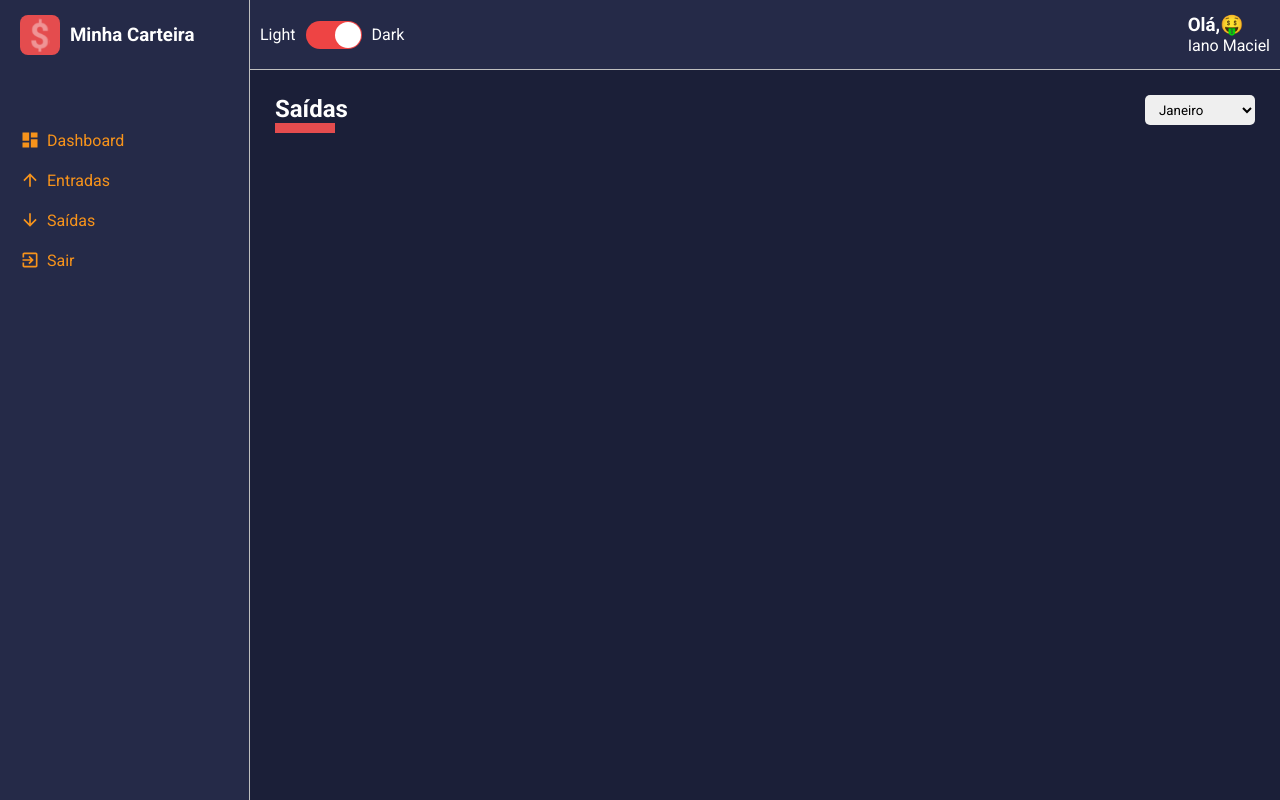
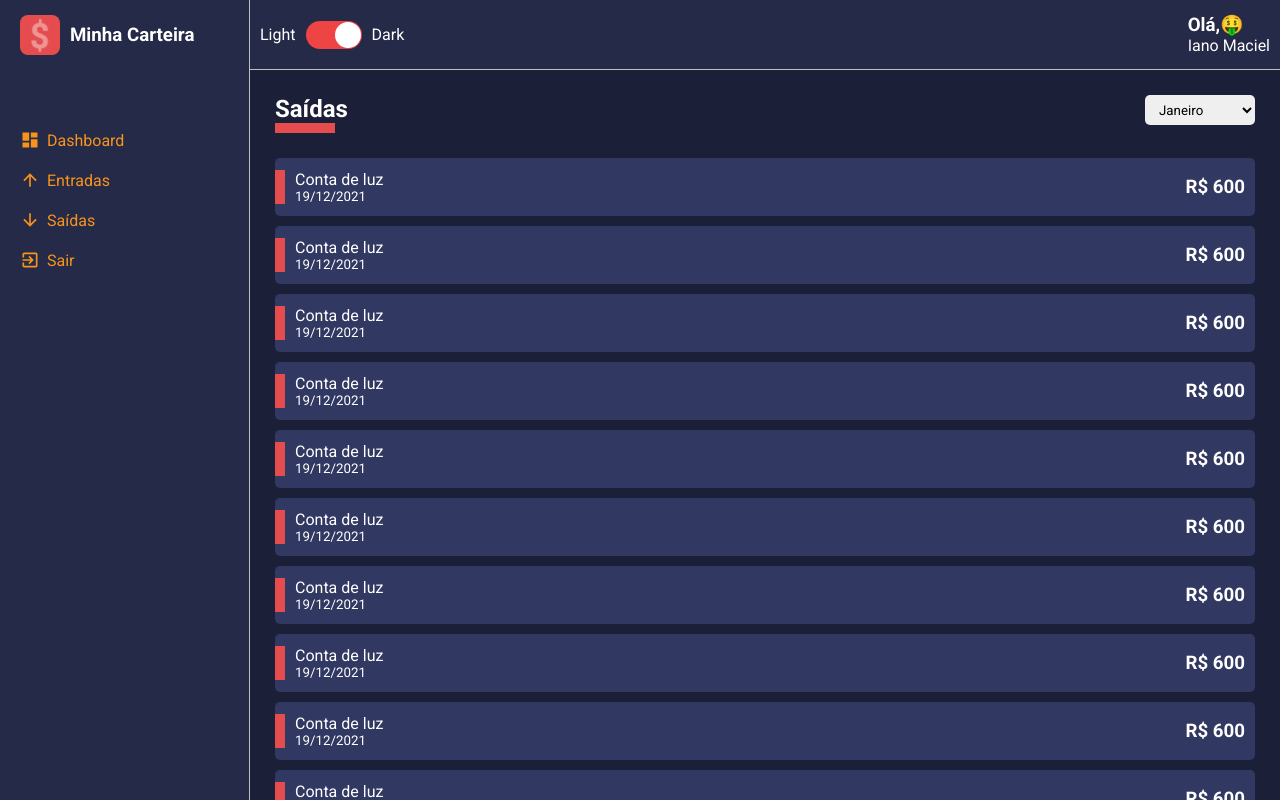
Before and after one commit to IanoMaciel/my-wallet, a React (Create React App) app: page / in a window 1280 px wide. Shown: the top 800 px of the page. Built offline with nearby package versions, Linux system fonts and the light colour scheme.

Commit message:
dev: Creating a list of financial movements

```diff
--- /dev/null
+++ b/src/components/HistoryFinanceCard/index.tsx
@@ -0,0 +1,32 @@
+import React from 'react'
+import * as S from './styles'
+
+interface IHistoryFinanceCardProps {
+    cardColor: string;
+    tagColor: string;
+    title: string;
+    subTitle: string;
+    amount: string;
+
+}
+
+const HistoryFinanceCard: React.FC<IHistoryFinanceCardProps> = ({
+    cardColor,
+    tagColor,
+    title,
+    subTitle,
+    amount
+}) => {
+    return(
+        <S.Container color={cardColor}>
+            <S.Tag color={tagColor}/>
+            <div>
+                <span>{title}</span>
+                <small>{subTitle}</small>
+            </div>
+            <h3>{amount}</h3>
+        </S.Container>
+    );
+}
+
+export default HistoryFinanceCard;
--- /dev/null
+++ b/src/components/HistoryFinanceCard/styles.ts
@@ -0,0 +1,50 @@
+import styled from 'styled-components';
+
+interface IContainerProps {
+    color: string;
+}
+
+interface ITagProps {
+    color: string;
+}
+
+export const Container = styled.li<IContainerProps>`
+    background-color: ${props => props.color};
+    list-style: none;
+    border-radius: 5px;
+    margin: 10px 0;
+    padding: 12px 10px;
+
+    display: felx;
+    justify-content: space-between;
+    align-items: center;
+
+    cursor: pointer;
+    transition: all .3s;
+
+    position: relative;
+
+    &:hover {
+        opacity: .7;
+        transform: translateX(10px);
+    }
+
+    > div {
+        display: flex;
+        flex-direction: column;
+        justify-content: space-between;
+
+        padding-left: 10px;
+    }
+
+`;
+
+export const Tag = styled.div<ITagProps>`
+    width: 10px;
+    height: 60%;
+
+    background-color: ${props => props.color};
+
+    position: absolute;
+    left: 0;
+`;
--- a/src/views/List/index.tsx
+++ b/src/views/List/index.tsx
@@ -1,5 +1,7 @@
 import React from "react";
+import Content from "../../components/Content";
 import ContentHeader from "../../components/ContentHeader";
+import HistoryFinanceCard from "../../components/HistoryFinanceCard";
 import SelectInput from "../../components/SelectInput";
 import * as S from './styles'
 
@@ -16,6 +18,93 @@
             <ContentHeader title="Saídas" lineColor="#E44C4E">
                 <SelectInput options={months}/>
             </ContentHeader>
+
+            <S.Content>
+                <HistoryFinanceCard
+                    cardColor="#313862"
+                    tagColor="#E44C4E"
+                    title="Conta de luz"
+                    subTitle="19/12/2021"
+                    amount="R$ 600"
+                />
+                <HistoryFinanceCard
+                    cardColor="#313862"
+                    tagColor="#E44C4E"
+                    title="Conta de luz"
+                    subTitle="19/12/2021"
+                    amount="R$ 600"
+                />
+                <HistoryFinanceCard
+                    cardColor="#313862"
+                    tagColor="#E44C4E"
+                    title="Conta de luz"
+                    subTitle="19/12/2021"
+                    amount="R$ 600"
+                />
+                <HistoryFinanceCard
+                    cardColor="#313862"
+                    tagColor="#E44C4E"
+                    title="Conta de luz"
+                    subTitle="19/12/2021"
+                    amount="R$ 600"
+                /><HistoryFinanceCard
+                    cardColor="#313862"
+                    tagColor="#E44C4E"
+                    title="Conta de luz"
+                    subTitle="19/12/2021"
+                    amount="R$ 600"
+                />
+                <HistoryFinanceCard
+                    cardColor="#313862"
+                    tagColor="#E44C4E"
+                    title="Conta de luz"
+                    subTitle="19/12/2021"
+                    amount="R$ 600"
+                />
+                <HistoryFinanceCard
+                    cardColor="#313862"
+                    tagColor="#E44C4E"
+                    title="Conta de luz"
+                    subTitle="19/12/2021"
+                    amount="R$ 600"
+                />
+                <HistoryFinanceCard
+                    cardColor="#313862"
+                    tagColor="#E44C4E"
+                    title="Conta de luz"
+                    subTitle="19/12/2021"
+                    amount="R$ 600"
+                />
+                <HistoryFinanceCard
+                    cardColor="#313862"
+                    tagColor="#E44C4E"
+                    title="Conta de luz"
+                    subTitle="19/12/2021"
+                    amount="R$ 600"
+                />
+                <HistoryFinanceCard
+                    cardColor="#313862"
+                    tagColor="#E44C4E"
+                    title="Conta de luz"
+                    subTitle="19/12/2021"
+                    amount="R$ 600"
+                />
+                <HistoryFinanceCard
+                    cardColor="#313862"
+                    tagColor="#E44C4E"
+                    title="Conta de luz"
+                    subTitle="19/12/2021"
+                    amount="R$ 600"
+                />
+                <HistoryFinanceCard
+                    cardColor="#313862"
+                    tagColor="#E44C4E"
+                    title="Conta de luz"
+                    subTitle="19/12/2021"
+                    amount="R$ 600"
+                />
+
+            </S.Content>
         </S.Container>
     );
 }
--- a/src/views/List/styles.ts
+++ b/src/views/List/styles.ts
@@ -2,4 +2,8 @@
 
 export const Container = styled.div`
 
-`
+`;
+
+export const Content = styled.div`
+
+`;
```
